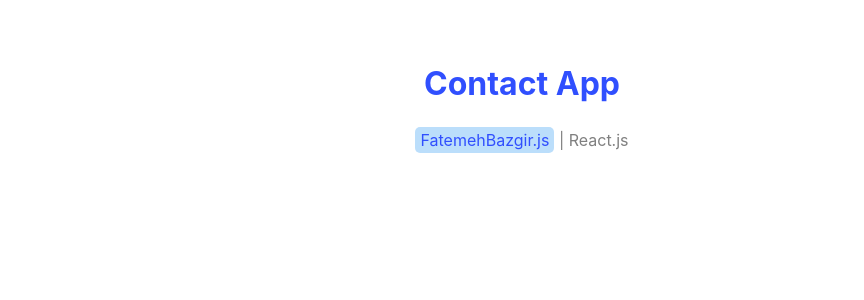
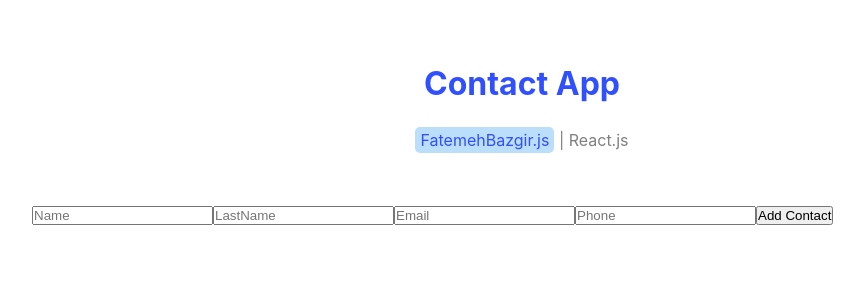
Before and after one commit to fatemehbazgir/Contact-App, a React (Vite) app: page / in a window 1280 px wide. Shown: the top 300 px of the page, without its empty margins (118-982 px from the left). Built offline with nearby package versions, Linux system fonts and the light colour scheme.

Commit message:
Create inputs

```diff
--- a/src/App.jsx
+++ b/src/App.jsx
@@ -1,3 +1,4 @@
+import Contacts from "./Components/Contacts"
 import Header from "./Components/Header"
 
 function App() {
@@ -5,6 +6,7 @@
   return (
     <>
     <Header/>
+    <Contacts/>
     </>
   )
 }
--- /dev/null
+++ b/src/Components/Contacts.jsx
@@ -0,0 +1,39 @@
+import { useState } from "react";
+import inputs from "../Constants/inputs";
+
+function Contacts() {
+  const [contact, setContact] = useState({
+    name: "",
+    lastName: "",
+    email: "",
+    phone: "",
+  });
+
+  const changeHandler = (event) => {
+    const name = event.target.name;
+    const value = event.target.value;
+
+    setContact((contact) => ({ ...contact, [name]: value }));
+
+  };
+
+  return (
+    <div>
+      <div>
+        {inputs.map((input,index) => (
+          <input
+            type={input.type}
+            name={input.name}
+            placeholder={input.placeholder}
+            value={contact[input.name]}
+            onChange={changeHandler}
+            key={index}
+          />
+        ))}
+        <button>Add Contact</button>
+      </div>
+    </div>
+  );
+}
+
+export default Contacts;
--- /dev/null
+++ b/src/Constants/inputs.js
@@ -0,0 +1,8 @@
+const inputs = [
+  { type: "text", name: "name", placeholder: "Name" },
+  { type: "text", name: "lastName", placeholder: "LastName" },
+  { type: "email", name: "email", placeholder: "Email" },
+  { type: "number", name: "phone", placeholder: "Phone" },
+];
+
+export default inputs;
```
